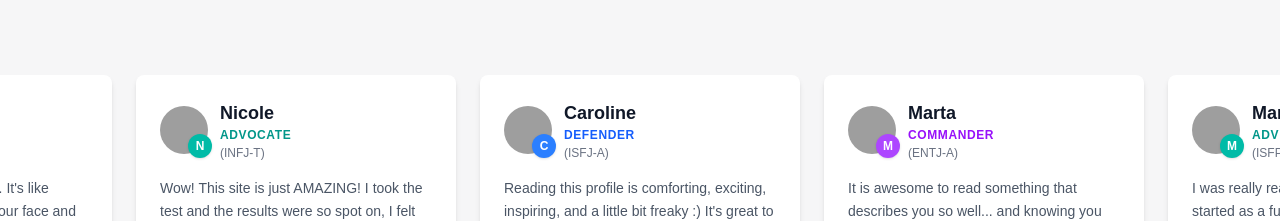
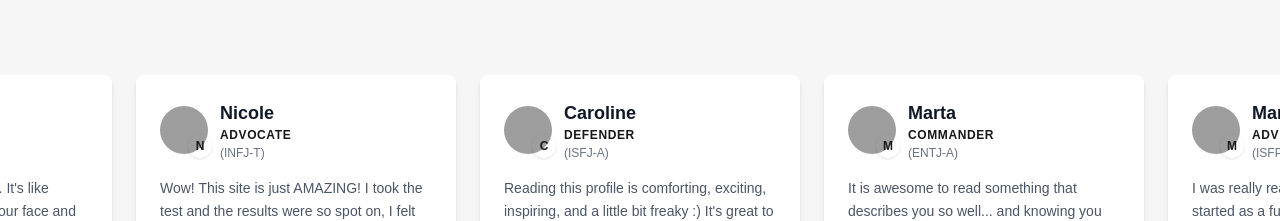
Before and after one commit to iamshub25/Clone, a Next.js app: page / in a window 1280 px wide. Shown: the part 2540-2761 px from the top of the page. Built offline with nearby package versions, Linux system fonts and the light colour scheme; grey boxes are pictures that could not be loaded.

Commit message:
adding component

```diff
--- a/src/components/testimonials.tsx
+++ b/src/components/testimonials.tsx
@@ -91,7 +91,7 @@ const TestimonialsComponent = () => {
     };
     // Make sure color is lowercase to handle case inconsistencies
     const normalizedColor = color?.toLowerCase() || 'purple';
-    return colorMap[normalizedColor] || colorMap.purple;
+    return normalizedColor || colorMap.purple;
   };
 
   const nextSlide = () => {
```
